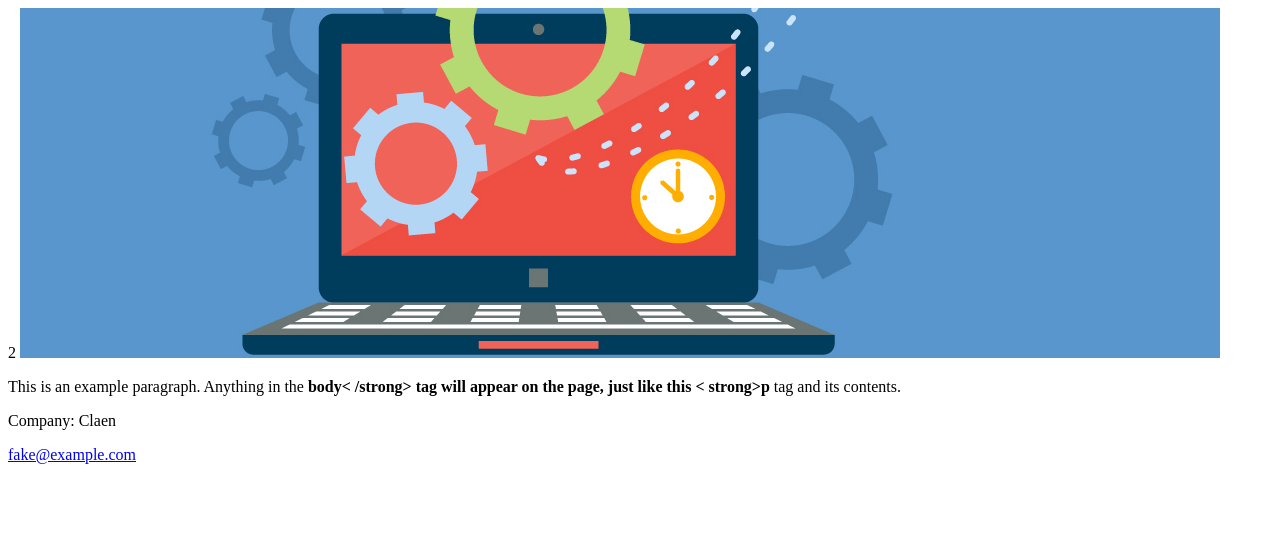
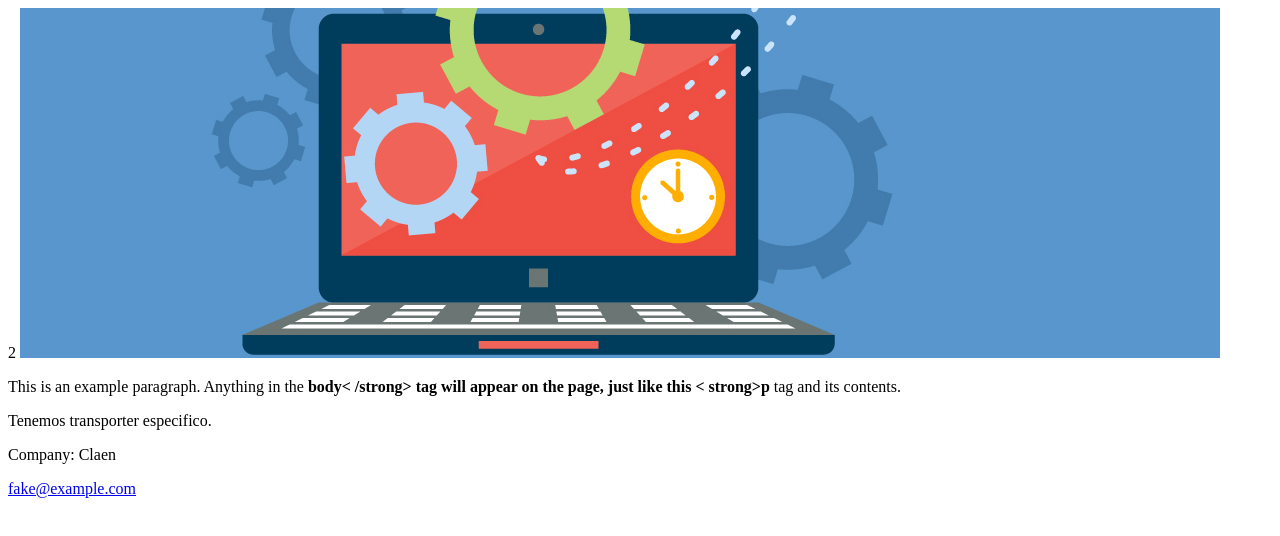
Before and after one commit to AntonPeregudaD/Exercise_Unit5_website, a plain HTML site: page index.html in a window 1280 px wide. Drawn offline with Linux system fonts and the light colour scheme.

Commit message:
Modificacion datos en la rama main

```diff
--- a/index.html
+++ b/index.html
@@ -18,7 +18,7 @@
       >
       tag and its contents.
     </p>
-
+    <p>Tenemos transporter especifico. </p>
   </body>
 
   <footer>
```
